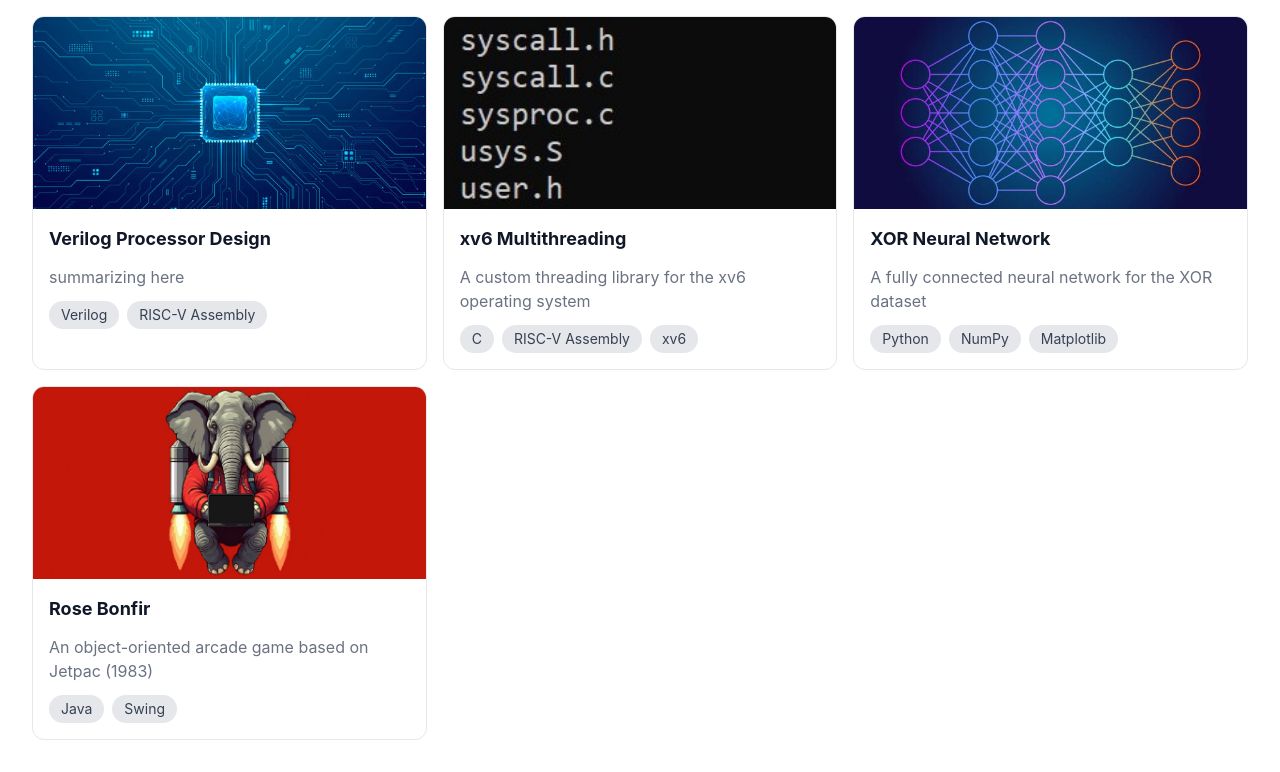
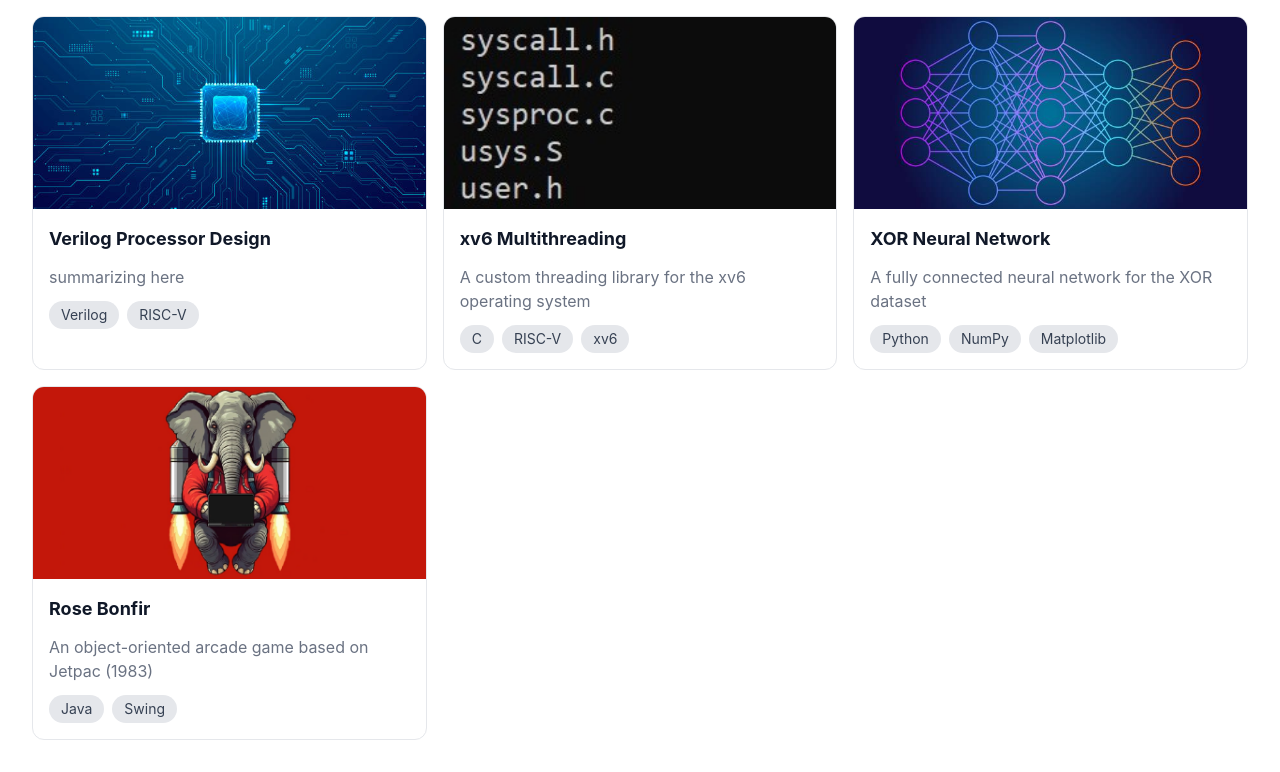
Before and after one commit to rhit-lucasja/personal-site, a React (Vite) app: page /projects in a window 1280 px wide. Shown: the part 606-1378 px from the top of the page. Built offline with nearby package versions, Linux system fonts and the light colour scheme; no server answers.

Commit message:
changed RISC-V assembly to just RISC-V

```diff
--- a/src/data/projectData.js
+++ b/src/data/projectData.js
@@ -67,7 +67,7 @@ export const projects = [
         feature: null,
         design: null,
         results: null,
-        tech: ['Verilog', 'RISC-V Assembly'],
+        tech: ['Verilog', 'RISC-V'],
         github: null,
         live: null,
         thumbnail: cpuCover,
@@ -81,7 +81,7 @@ export const projects = [
         feature: 'Threads share the same physical memory. Threads can also pass pointers between each other, accessing and updating data at specified addresses. Finally, any changes to one thread\'s pagetable propagate to all threads of the same process.',
         design: 'Our team took a unique approach to testing. Instead of having threads print to stdout and manually searching for unexpected behavior, we created an automated testing suite by redirecting stdout during the creation and execution of the threads to be tested. First, we had to re-write xv6\'s printf() function, which initially wrote to stdout one character at a time (leading to the muddled output shown in the first image above). After buffering printf(), we could provide reliable expected outputs for our tests to use as comparison.',
         results: null,
-        tech: ['C', 'RISC-V Assembly', 'xv6'],
+        tech: ['C', 'RISC-V', 'xv6'],
         github: null,
         live: null,
         thumbnail: osCover,
```
